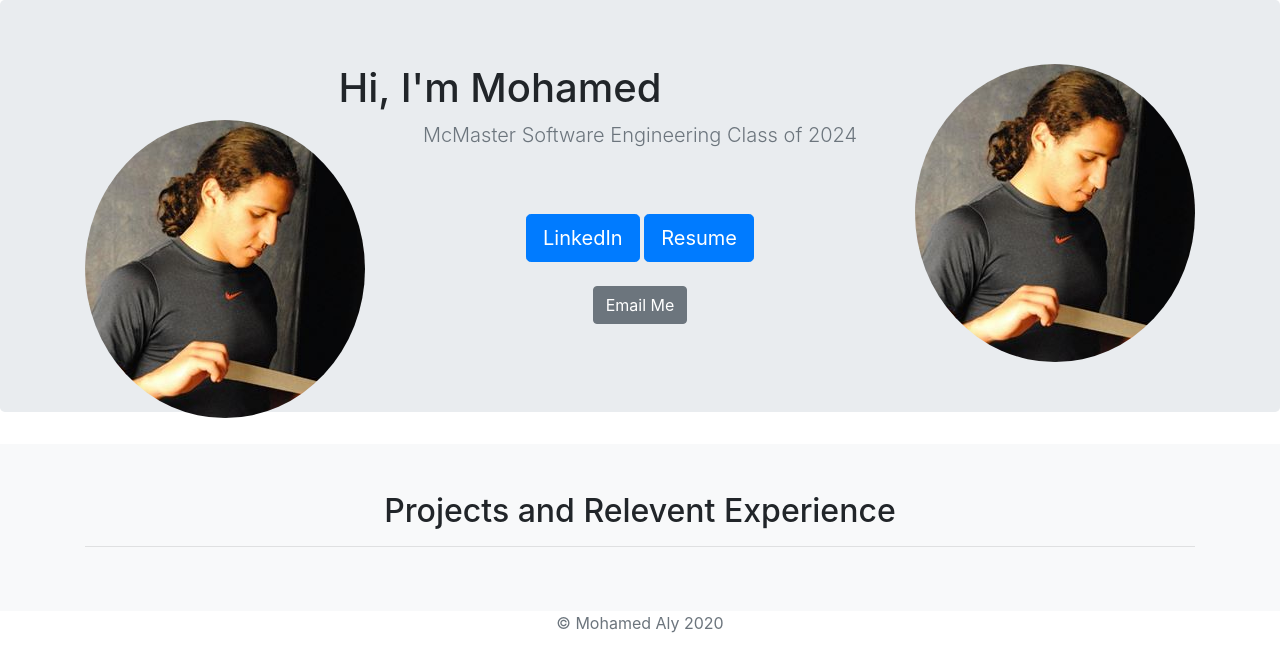
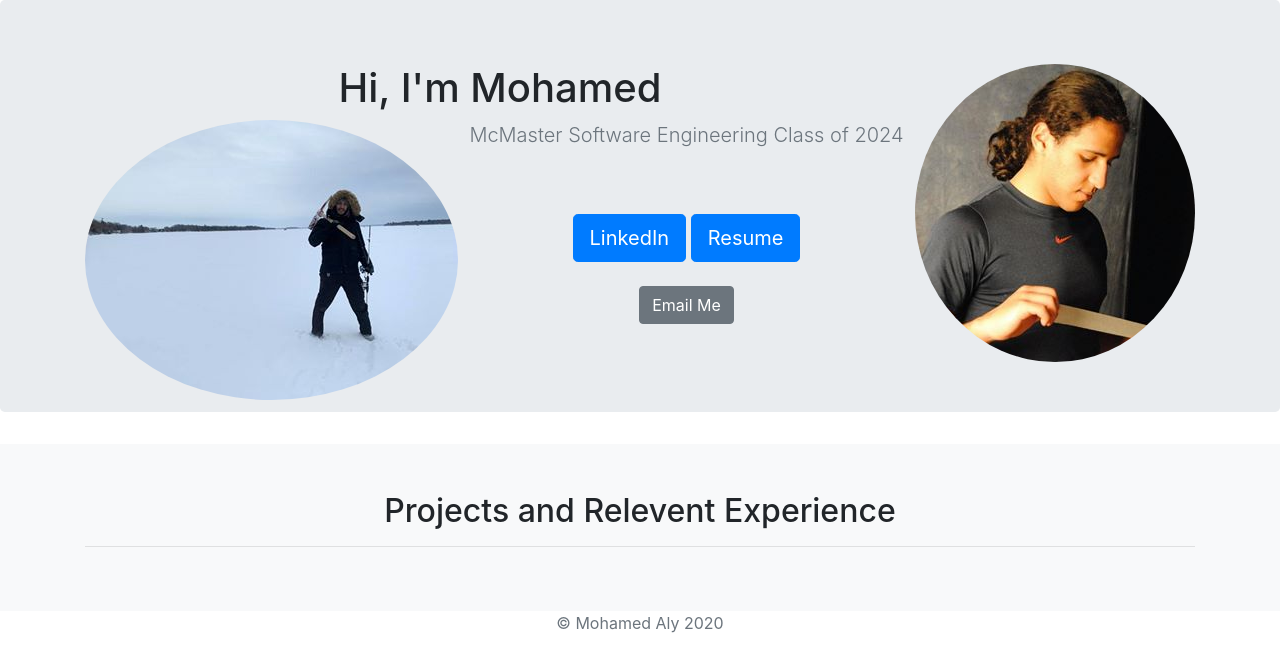
Before and after one commit to MohamedAly8/resumewebsite, a Django app: page / in a window 1280 px wide. Shown: the part 56-714 px from the top of the page. Run offline with Django 3.2, Linux system fonts and the light colour scheme; data that the repository does not hold is empty; some libraries are stand-ins or nearby versions.

Commit message:
fixing profile 3

```diff
--- a/jobs/templates/jobs/home.html
+++ b/jobs/templates/jobs/home.html
@@ -92,7 +92,7 @@
 
       <h1 class="intro text-center">Hi, I'm Mohamed</h1>
 
-      <img class="img-fluid float-left" src="{% static 'Profile.jpg' %}">
+      <img class="img-fluid float-left" src="{% static '117409751_624707004824681_3470197772142631901_n.jpg' %}">
 
 
       <p class="lead text-muted">McMaster Software Engineering Class of 2024</p>
```
